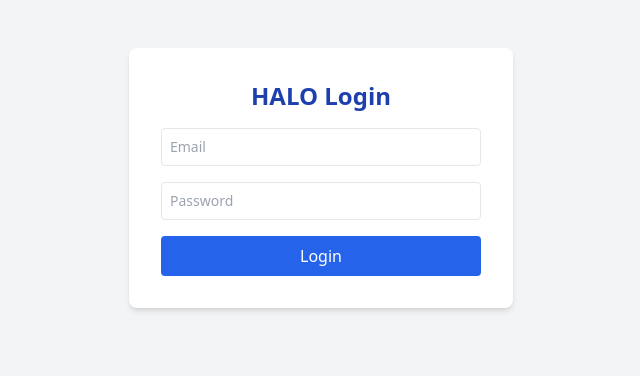
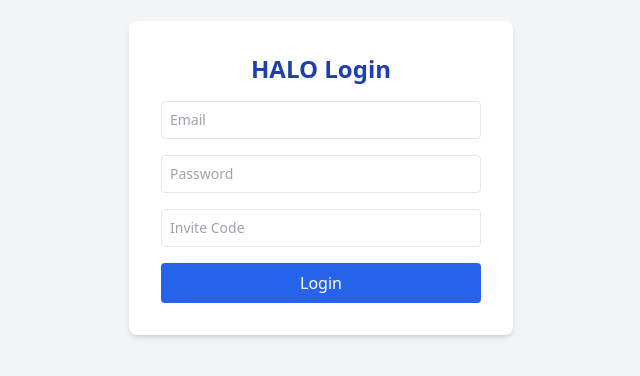
Before and after one commit to ScrewVolt/halo-frontend, a React (Vite) app: page / in a window 1280 px wide. Shown: the part 222-598 px from the top of the page, without its empty margins (319-959 px from the left). Built offline with nearby package versions, Linux system fonts and the light colour scheme; no server answers.

Commit message:
invite codes

```diff
--- a/src/components/LoginModal.jsx
+++ b/src/components/LoginModal.jsx
@@ -1,25 +1,39 @@
 import { useState } from "react";
 import { signInWithEmailAndPassword } from "firebase/auth";
-import { auth } from "../firebase";
+import { auth, db } from "../firebase";
+import { doc, getDoc } from "firebase/firestore";
 import toast from "react-hot-toast";
 
 export default function LoginModal({ onLogin }) {
   const [email, setEmail] = useState("");
   const [password, setPassword] = useState("");
+  const [inviteCode, setInviteCode] = useState(""); // ✅ new
   const [loading, setLoading] = useState(false);
 
   const handleLogin = async (e) => {
     e.preventDefault();
-    if (!email.trim() || !password.trim()) {
-      toast.error("Please enter both email and password.");
+    if (!email.trim() || !password.trim() || !inviteCode.trim()) {
+      toast.error("Please fill in all fields.");
       return;
     }
 
     setLoading(true);
     try {
+      // Validate invite code first
+      const inviteRef = doc(db, "inviteCodes", inviteCode.trim());
+      const inviteSnap = await getDoc(inviteRef);
+
+      if (!inviteSnap.exists()) {
+        toast.error("Invalid invite code.");
+        setLoading(false);
+        return;
+      }
+
+      // If code valid, proceed to normal login
       const result = await signInWithEmailAndPassword(auth, email, password);
       onLogin(result.user);
       toast.success("Logged in successfully!");
+
     } catch (err) {
       console.error(err);
       if (err.code === "auth/invalid-credential" || err.code === "auth/user-not-found") {
@@ -50,11 +64,21 @@ export default function LoginModal({ onLogin }) {
           className="w-full border p-2 rounded text-sm"
           required
         />
+
         <input
           type="password"
           value={password}
           onChange={(e) => setPassword(e.target.value)}
           placeholder="Password"
+          className="w-full border p-2 rounded text-sm"
+          required
+        />
+
+        <input
+          type="text"
+          value={inviteCode}
+          onChange={(e) => setInviteCode(e.target.value)}
+          placeholder="Invite Code"
           className="w-full border p-2 rounded text-sm"
           required
         />
```
